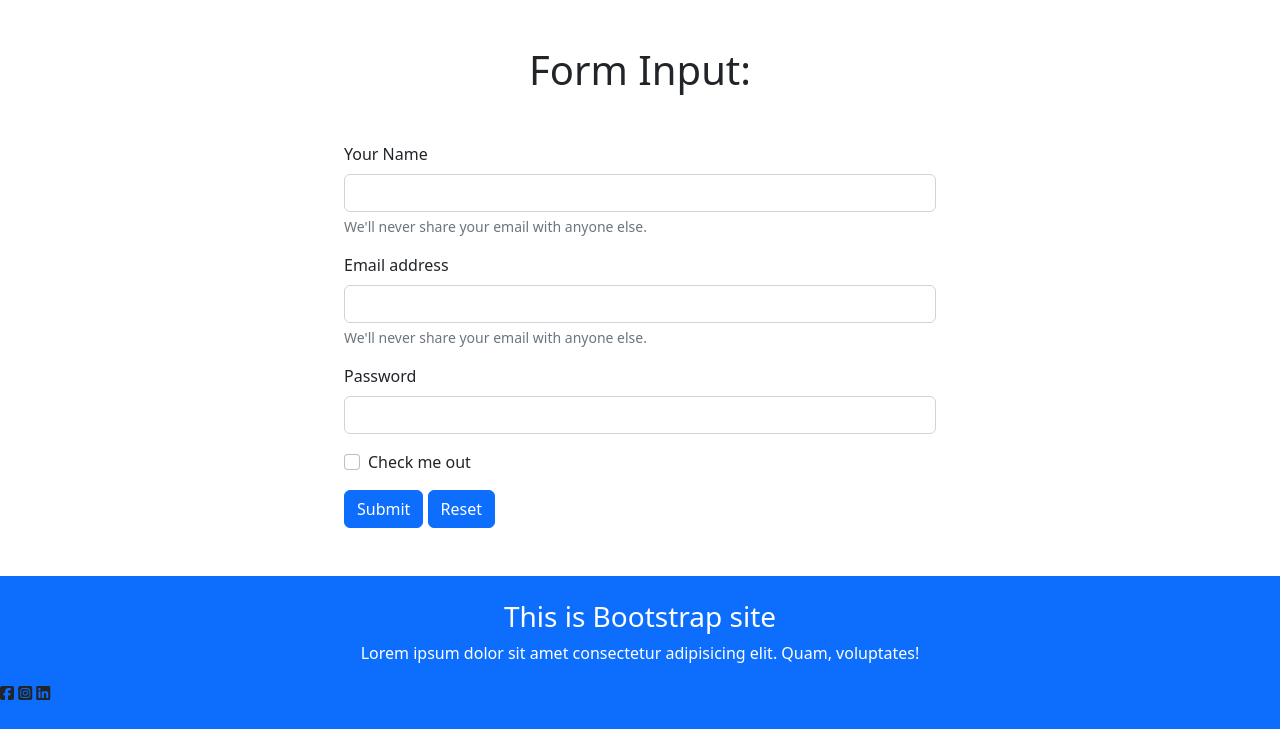
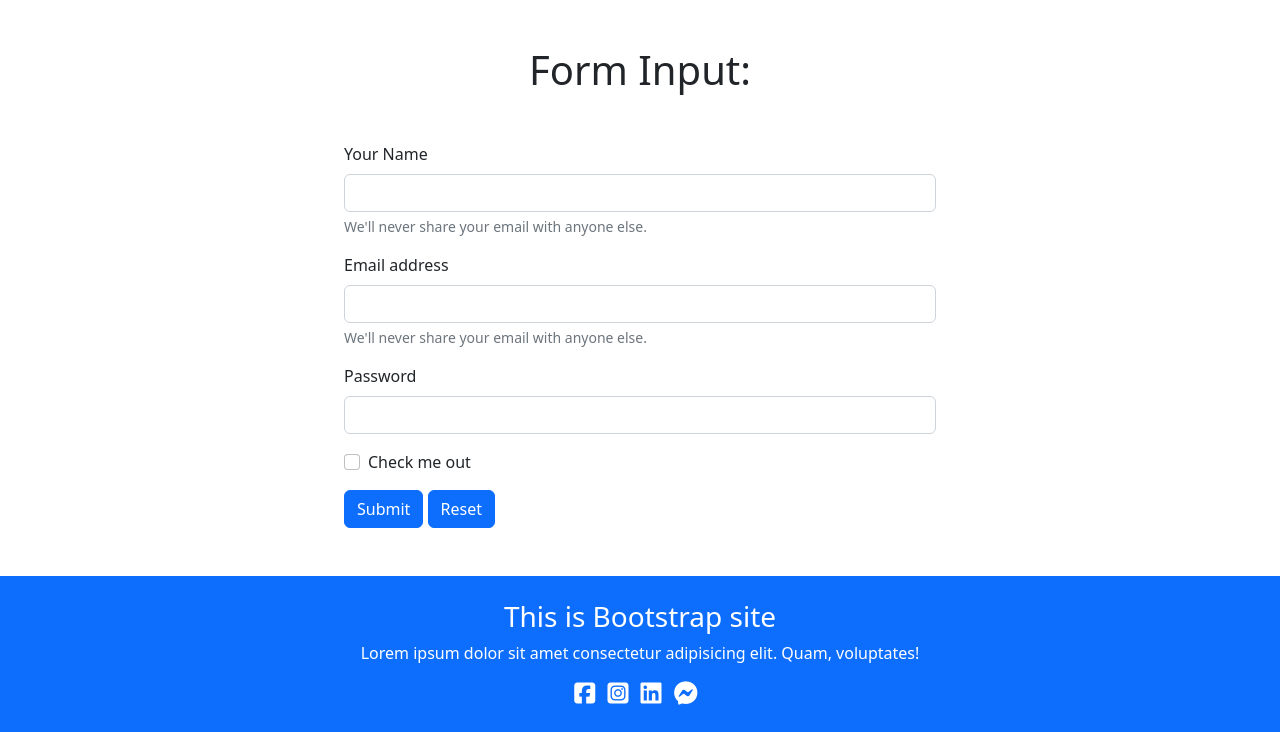
Before and after one commit to Sharif-Miah/bootsrap-practice, a plain HTML site: page index.cerosel.html in a window 1280 px wide. Shown: the part 3829-4561 px from the top of the page. Drawn offline with nearby package versions, Linux system fonts and the light colour scheme.

Commit message:
footer add

```diff
--- a/index.cerosel.html
+++ b/index.cerosel.html
@@ -330,10 +330,11 @@
 <footer class="bg-primary py-4">
     <h3 class="text-center text-white">This is Bootstrap site</h3>
     <p class="text-center text-white">Lorem ipsum dolor sit amet consectetur adipisicing elit. Quam, voluptates!</p>
-    <div>
-        <i class="fa-brands fa-facebook-square"></i>
-        <i class="fa-brands fa-instagram-square"></i>
-        <i class="fa-brands fa-linkedin"></i>
+    <div class="text-center">
+        <i class=" fs-4 text-white me-2 fa-brands fa-facebook-square"></i>
+        <i class="fs-4 text-white  me-2 fa-brands fa-instagram-square"></i>
+        <i class="fs-4 text-white  me-2 fa-brands fa-linkedin"></i>
+        <i class="fs-4 text-white  me-2 fa-brands fa-facebook-messenger"></i>
     </div>
 </footer>
 
```
